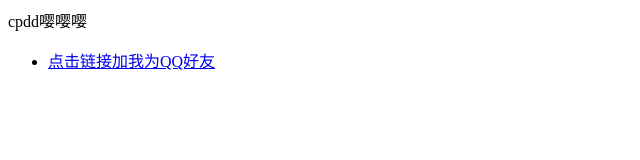
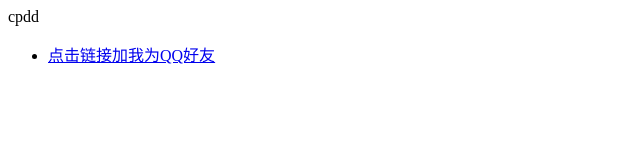
Before and after one commit to lyxdsg-666/lyxdsg-666.github.io, a plain HTML site: page index.html in a window 1280 px wide. Shown: the whole page, without its empty margins (0-640 px from the left). Drawn offline with Linux system fonts and the light colour scheme.

Commit message:
Update index.html

```diff
--- a/index.html
+++ b/index.html
@@ -1,4 +1,4 @@
-<div class="divcss5">cpdd嘤嘤嘤</div>
+ <div class="red-text">cpdd</div>
 <ul>
   <li> <a href="https://qm.qq.com/q/crUEG8o8rS">点击链接加我为QQ好友</a> </li>
 </ul>
```
